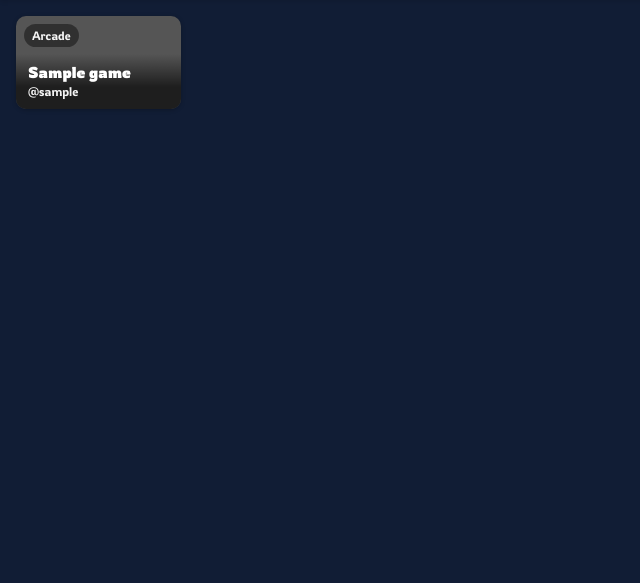
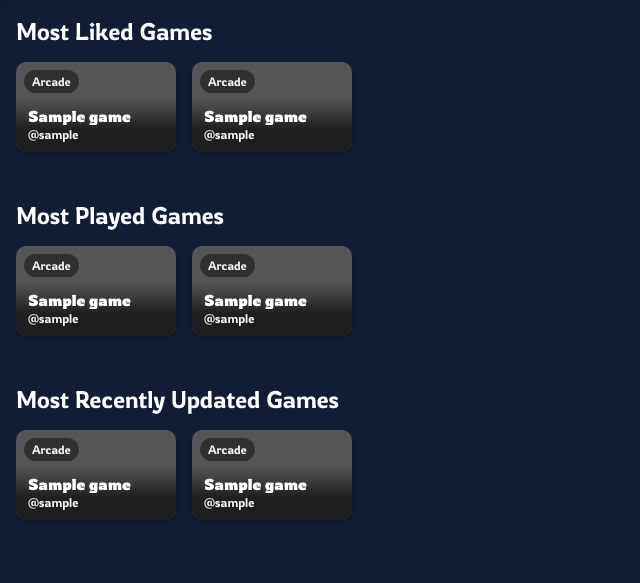
Before and after one commit to sebcun/arcade, a Flask app: page / in a window 1280 px wide. Shown: the part 62-645 px from the top of the page, without its empty margins (0-640 px from the left). Run offline with Flask 3, Linux system fonts and the light colour scheme; tables that the repository leaves empty hold one stand-in row (values such as "Sample post"); data that the repository does not hold is empty; some web fonts are replaced.

Commit message:
Improved Home Page

```diff
--- a/db.py
+++ b/db.py
@@ -807,3 +807,48 @@ def toggleLike(game_id, user_id):
         except Exception:
             pass
         return {"error": "Failed to toggle like."}, 500
+
+def getGamesSorted(sort_type, limit=30):
+    conn=getDbConnection()
+
+    if sort_type == 'liked':
+        games = conn.execute("""
+            SELECT g.id, g.title, g.user_id as author, g.description, g.plays, g.created_at, g.updated_at, COUNT(l.id) as likes
+            FROM games g LEFT JOIN likes l ON g.id = l.game_id
+            GROUP BY g.id
+            ORDER BY likes DESC
+            LIMIT ?
+        """, (limit,)).fetchall()
+
+    elif sort_type == 'played':
+        games = conn.execute(
+            "SELECT id, title, user_id as author, description, plays, created_at, updated_at FROM games ORDER BY plays DESC LIMIT ?",
+            (limit,)
+        ).fetchall()
+
+    elif sort_type == 'recent':
+        games = conn.execute(
+            "SELECT id, title, user_id as author, description, plays, created_at, updated_at FROM games ORDER BY created_at DESC LIMIT ?",
+            (limit,)
+        ).fetchall()
+
+    else:
+        games = conn.execute(
+            "SELECT id, title, user_id as author, description, plays, created_at, updated_at FROM games ORDER BY updated_at DESC LIMIT ?",
+            (limit,)
+        ).fetchall()
+
+
+    conn.close()
+    return [
+        {
+            "id": game["id"],
+            "title": game["title"],
+            "author": game["author"],
+            "description": game["description"],
+            "plays": game["plays"],
+            "created_at": game["created_at"],
+            "updated_at": game["updated_at"],
+        }
+        for game in games
+    ], 200
--- a/emailUtils.py
+++ b/emailUtils.py
@@ -8,7 +8,6 @@ load_dotenv()
 
 
 def send(recipientEmail, otp, expiry_minutes=5):
-    print('1')
     host = os.environ.get("EMAIL_HOST")
     port_raw = os.environ.get("EMAIL_PORT", "587")
     try:
@@ -96,7 +95,6 @@ def send(recipientEmail, otp, expiry_minutes=5):
                 server.login(user, password)
                 server.send_message(msg)
         else:
-            print('2')
             with smtplib.SMTP(host, port, timeout=30) as server:
                 server.set_debuglevel(1)
                 server.ehlo()
--- a/routes/api/games/games.py
+++ b/routes/api/games/games.py
@@ -1,5 +1,5 @@
 from flask import Blueprint, request, session, jsonify
-from db import getAllGames, createGame
+from db import getAllGames, createGame, getGamesSorted
 
 games_bp = Blueprint("games", __name__)
 
@@ -7,6 +7,16 @@ games_bp = Blueprint("games", __name__)
 @games_bp.route("/games", methods=["GET"])
 def get_games():
     author = request.args.get("author")
+    sort = request.args.get("sort")
+    limit_str = request.args.get("limit")
+    limit = int(limit_str) if limit_str and limit_str.isdigit() else None
+
+    if sort in ['liked', 'played', 'recent']:
+        games, status = getGamesSorted(sort, limit or 30)
+    else:
+        games, status = getAllGames()
+        if limit:
+            games = games[:limit]
 
     games, status = getAllGames()
 
--- a/static/css/home.css
+++ b/static/css/home.css
@@ -77,3 +77,31 @@
   color: #fff;
   opacity: 0.95;
 }
+
+#home-sections {
+  padding: 16px;
+}
+
+.section {
+  margin-bottom: 40px;
+}
+
+.section h2 {
+  margin: 0 0 16px 0;
+  font-size: 24px;
+  color: #fff;
+}
+
+.carousel {
+  display: flex;
+  gap: 16px;
+  overflow-x: auto;
+  scroll-snap-type: x mandatory;
+  padding-bottom: 8px;
+}
+
+.game-card {
+  flex-shrink: 0;
+  scroll-snap-align: start;
+  width: 160px;
+}
--- a/static/js/home.js
+++ b/static/js/home.js
@@ -1,25 +1,20 @@
 const gameList = document.getElementById("game-list");
 
 document.addEventListener("DOMContentLoaded", async () => {
-  if (!gameList) {
-    console.error("No element with id 'game-list' found.");
-    return;
-  }
+  const categories = [
+    { name: "Most Liked Games", sort: "liked", id: "most-liked" },
+    { name: "Most Played Games", sort: "played", id: "most-played" },
+    { name: "Most Recently Posted Games", sort: "recent", id: "most-recent" },
+  ];
 
-  gameList.addEventListener("click", (e) => {
-    const card = e.target.closest && e.target.closest(".game-card");
-    if (!card || !gameList.contains(card)) return;
-    const gameId = card.dataset.gameid;
-    if (!gameId) return;
-    if (typeof window.startGame === "function") {
-      window.startGame(gameId);
-    }
-    e.preventDefault();
-  });
+  for (const cat of categories) {
+    const carousel = document.getElementById(`${cat.id}-carousel`);
+    if (!carousel) continue;
 
     try {
-    const resp = await fetch("/api/games");
-    if (!resp.ok) throw new Error(`Failed to load games: ${resp.status}`);
+      const resp = await fetch(`/api/games?sort=${cat.sort}&limit=30`);
+      if (!resp.ok)
+        throw new Error(`Failed to load ${cat.name}: ${resp.status}`);
       const data = await resp.json();
 
       const htmlParts = await Promise.all(
@@ -41,12 +36,75 @@ document.addEventListener("DOMContentLoaded", async () => {
         })
       );
 
-    gameList.innerHTML = htmlParts.join("");
-  } catch (err) {
-    console.error("Error loading games:", err);
-    gameList.innerHTML = "<div class='error'>Failed to load games.</div>";
+      carousel.innerHTML = htmlParts.join("");
+
+      // Duplicate items for infinite carousel effect
+      const items = carousel.querySelectorAll(".game-card");
+      if (items.length > 0) {
+        const duplicated = Array.from(items).map((item) =>
+          item.cloneNode(true)
+        );
+        duplicated.forEach((item) => carousel.appendChild(item));
+      }
+
+      carousel.addEventListener("scroll", () => {
+        const scrollLeft = carousel.scrollLeft;
+        const scrollWidth = carousel.scrollWidth;
+        const clientWidth = carousel.clientWidth;
+        if (scrollLeft >= scrollWidth - clientWidth - 10) {
+          carousel.scrollLeft = 0;
         }
       });
+    } catch (err) {
+      console.error(`Error loading ${cat.name}:`, err);
+      carousel.innerHTML = "<div class='error'>Failed to load games.</div>";
+    }
+  }
+});
+
+// Global click handler for game cards
+document.addEventListener("click", (e) => {
+  const card = e.target.closest(".game-card");
+  if (!card) return;
+  const gameId = card.dataset.gameid;
+  if (!gameId) return;
+  if (typeof window.startGame === "function") {
+    window.startGame(gameId);
+  }
+  e.preventDefault();
+});
+
+function createGameCard(game, authorData) {
+  const title = (game.title || "Untitled").toString();
+  const username =
+    authorData && authorData.username
+      ? authorData.username.toString()
+      : "unknown";
+  const gameId = game.id !== undefined ? String(game.id) : "";
+
+  return `
+    <a class="game-card" data-gameid="${escapeHtml(
+      gameId
+    )}" aria-label="${escapeHtml(
+    title
+  )}" style="background-color: #555555" href="#">
+      <div class="badge">Arcade</div>
+      <div class="overlay">
+        <div class="title">${escapeHtml(title)}</div>
+        <div class="author">@${escapeHtml(username)}</div>
+      </div>
+    </a>
+  `;
+}
+
+function escapeHtml(str) {
+  return String(str || "")
+    .replace(/&/g, "&amp;")
+    .replace(/</g, "&lt;")
+    .replace(/>/g, "&gt;")
+    .replace(/"/g, "&quot;")
+    .replace(/'/g, "&#39;");
+}
 
 function createGameCard(game, authorData) {
   const title = (game.title || "Untitled").toString();
--- a/templates/index.html
+++ b/templates/index.html
@@ -7,5 +7,18 @@
 <script src="{{ url_for('static', filename='js/home.js') }}"></script>
 {% endblock %} {% block content %}
 
-<div id="game-list"></div>
+<div id="home-sections">
+  <div class="section" id="most-liked-section">
+    <h2>Most Liked Games</h2>
+    <div class="carousel" id="most-liked-carousel"></div>
+  </div>
+  <div class="section" id="most-played-section">
+    <h2>Most Played Games</h2>
+    <div class="carousel" id="most-played-carousel"></div>
+  </div>
+  <div class="section" id="most-recent-section">
+    <h2>Most Recently Updated Games</h2>
+    <div class="carousel" id="most-recent-carousel"></div>
+  </div>
+</div>
 {% endblock %}
```
Lines whose indentation alone changed are shown as unchanged.
